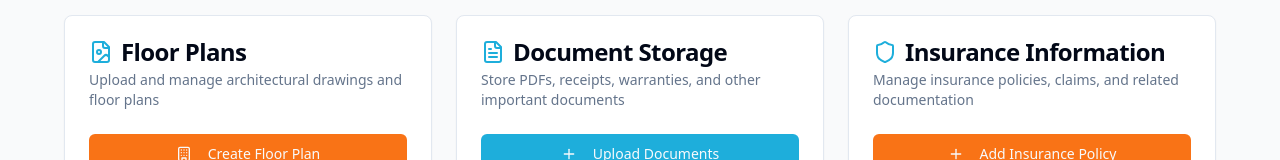
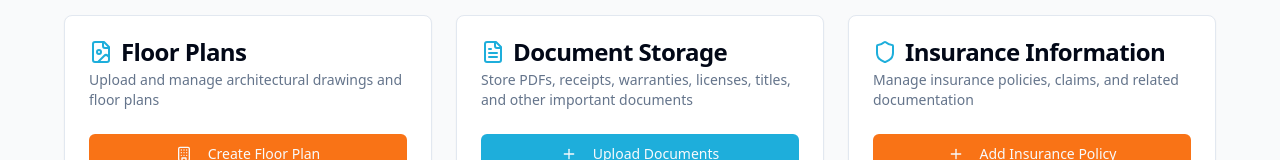
Before and after one commit to AssetDocs/asset-docs, a React (Vite) app: page /account in a window 1280 px wide. Shown: the part 703-863 px from the top of the page. Built offline with nearby package versions, Linux system fonts and the light colour scheme.

Commit message:
Add document types to example list
Added "licenses" and "titles" to the example list of documents in the client dashboard's document storage section.

```diff
--- a/src/components/AccountActions.tsx
+++ b/src/components/AccountActions.tsx
@@ -138,7 +138,7 @@ const AccountActions: React.FC<AccountActionsProps> = ({ onCreateFloorPlan }) =>
             Document Storage
           </CardTitle>
           <CardDescription>
-            Store PDFs, receipts, warranties, and other important documents
+            Store PDFs, receipts, warranties, licenses, titles, and other important documents
           </CardDescription>
         </CardHeader>
         <CardContent>
```
